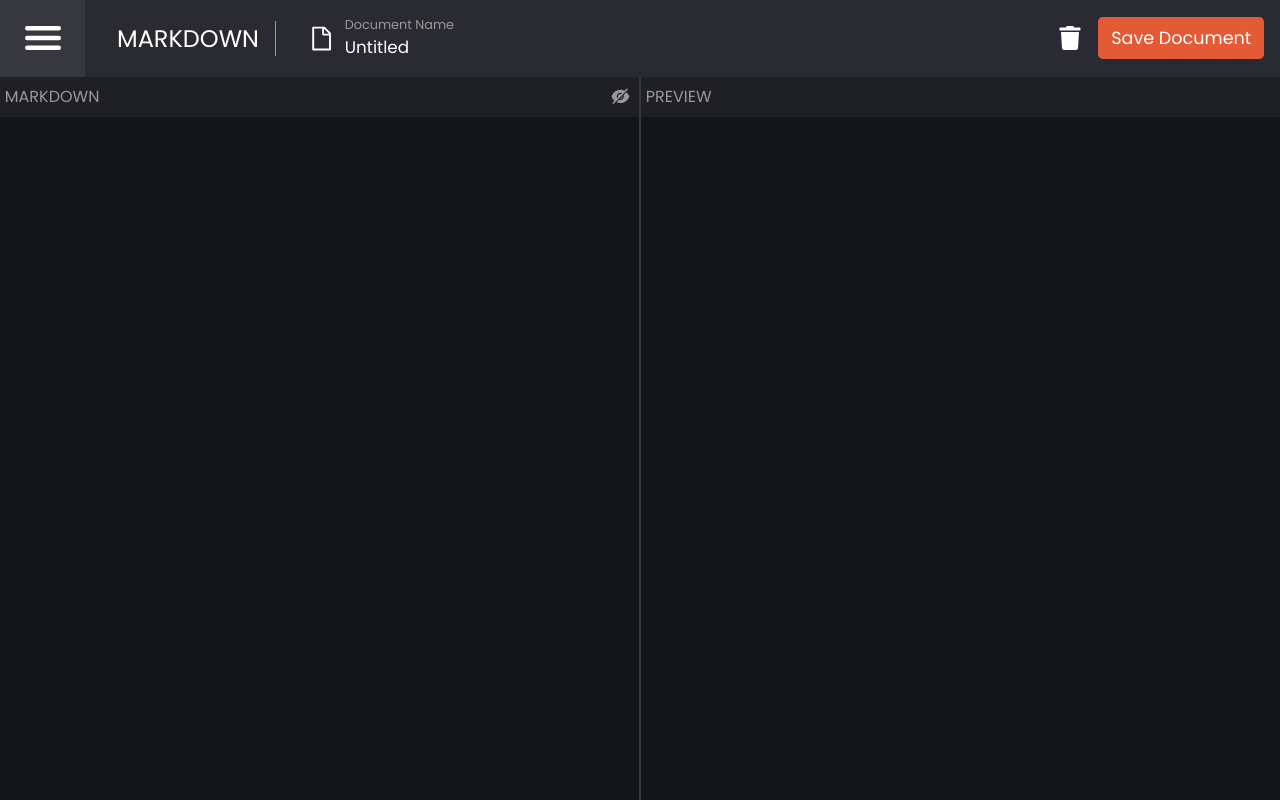
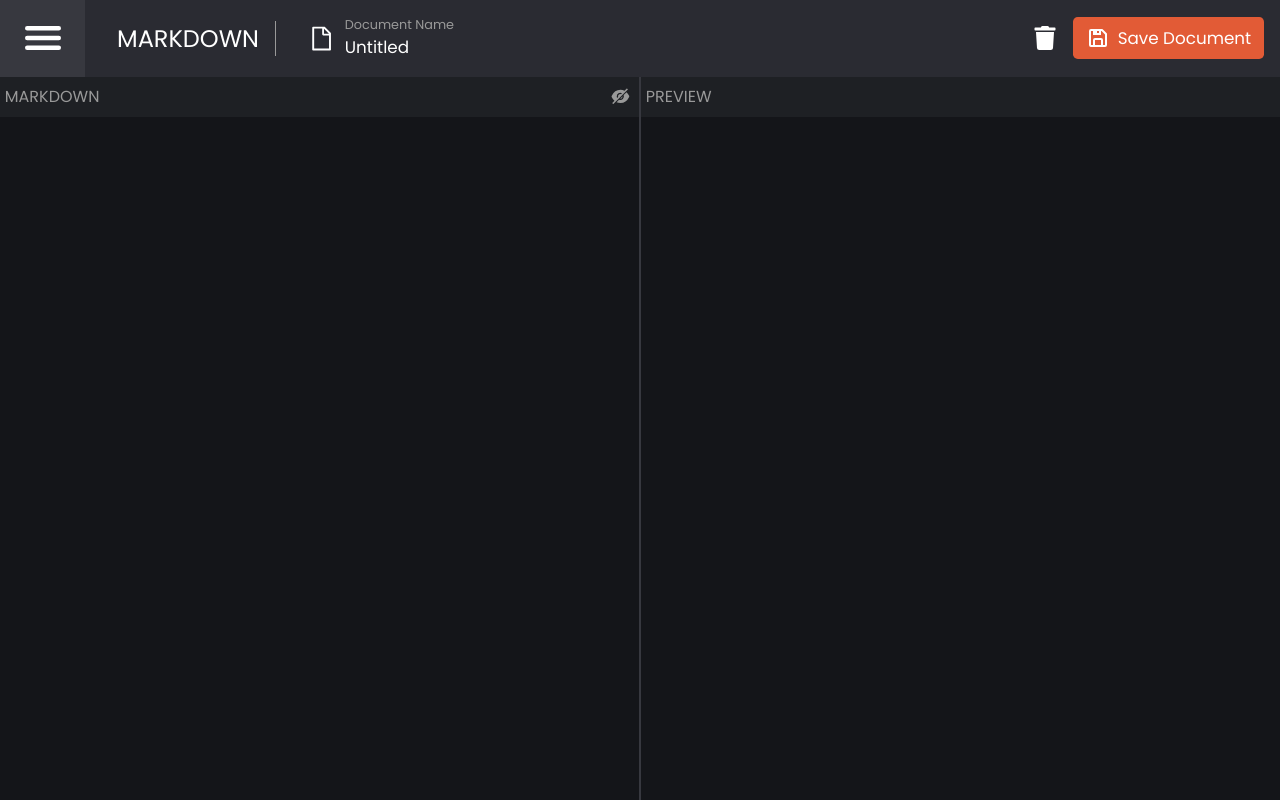
Before and after one commit to EnFlorian/markii-markdown-editor, a React (Create React App) app: page / in a window 1280 px wide. Built offline with nearby package versions, Linux system fonts and the light colour scheme.

Commit message:
Added mobile styling

```diff
--- a/src/components/Editor/Editor.scss
+++ b/src/components/Editor/Editor.scss
@@ -47,6 +47,13 @@
     border: none;
     background-color: transparent;
     overflow-y: scroll;
+    overflow-x: hidden;
     max-height: calc(100vh - var(--header-bar-height) - var(--header-height));
   }
 }
+
+@media screen and (max-width: 768px) {
+  .editor {
+    border-right: none;
+  }
+}
--- a/src/components/Header/Header.scss
+++ b/src/components/Header/Header.scss
@@ -95,7 +95,9 @@
   }
 
   &__save-button {
-    font-size: 1.1rem;
+    display: flex;
+    align-items: center;
+    font-size: 1.05rem;
     color: var(--clr-text-1);
     background-color: var(--clr-accent-1);
     padding: 0.5rem 0.8rem;
@@ -111,4 +113,31 @@
       transform: scale(1.01);
     }
   }
+
+  &__save-icon {
+    font-size: 1.5rem;
+    margin-right: 0.5rem;
+  }
 }
+
+@media screen and (max-width: 768px) {
+  .header {
+    &__title {
+      display: none;
+    }
+
+    &__file-form {
+      margin-left: 1rem;
+    }
+
+    &__save-button {
+      p {
+        display: none;
+      }
+    }
+
+    &__save-icon {
+      margin-right: 0;
+    }
+  }
+}
--- a/src/components/Header/Header.tsx
+++ b/src/components/Header/Header.tsx
@@ -1,6 +1,7 @@
 import "./Header.scss";
 import { IoCloseSharp, IoMenu } from "react-icons/io5";
 import { AiOutlineFile } from "react-icons/ai";
+import { BiSave } from "react-icons/bi";
 import { useFilesContext } from "../../state/FilesContext";
 import { useUIContext } from "../../state/UIContext";
 import { FaTrash } from "react-icons/fa";
@@ -55,7 +56,8 @@ const Header = () => {
       <section className="header__right-content">
         <FaTrash className="header__delete-icon" onClick={handleRemoveFile} />
         <button className="header__save-button" onClick={handleFileSave}>
-          Save Document
+          <BiSave className="header__save-icon" />
+          <p>Save Document</p>
         </button>
       </section>
     </section>
--- a/src/pages/Home/Home.scss
+++ b/src/pages/Home/Home.scss
@@ -1,6 +1,7 @@
 .home {
   display: flex;
   height: 100vh;
+  overflow: hidden;
 
   &__main-section {
     display: flex;
@@ -17,3 +18,11 @@
     background-color: black;
   }
 }
+
+@media screen and (max-width: 768px) {
+  .home {
+    &__content-section {
+      flex-direction: column;
+    }
+  }
+}
```
